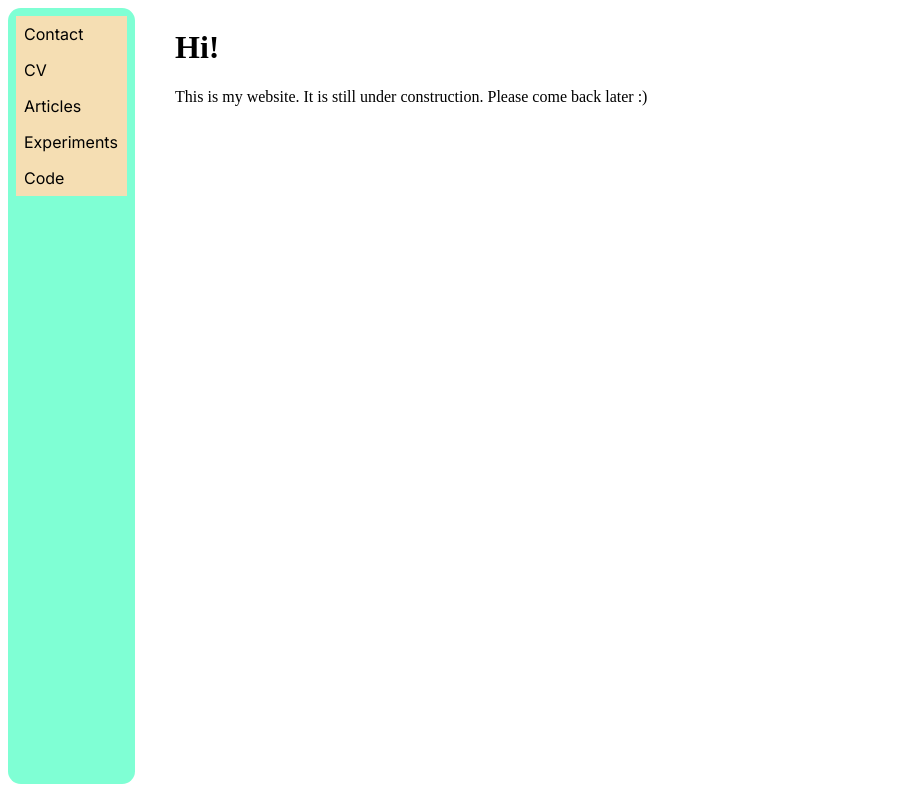
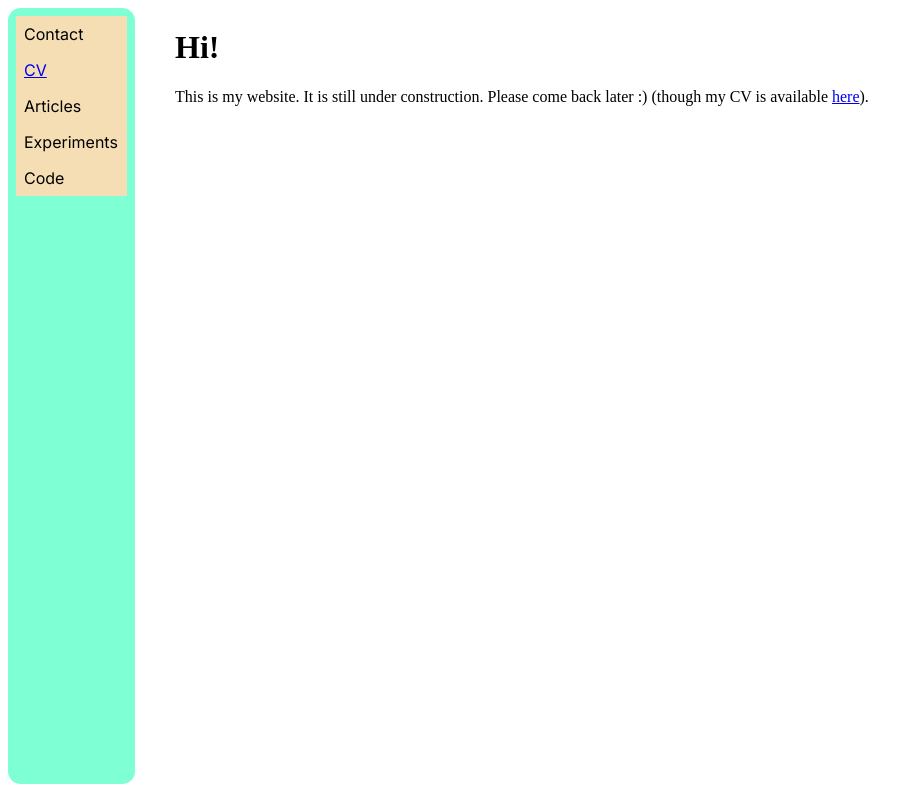
Before and after one commit to acochard/acochard.github.io, a plain HTML site: page index.html in a window 1280 px wide. Shown: the whole page, without its empty margins (0-919 px from the left). Drawn offline with Linux system fonts and the light colour scheme.

Commit message:
Added CV

```diff
--- a/index.html
+++ b/index.html
@@ -19,14 +19,14 @@
 
         <div id="leftPanel" class="navbar">
             <div class="nav_item">Contact</div>
-            <div class="nav_item">CV</div>
+            <div class="nav_item"><a href="CV_2026_COCHARD.pdf">CV</a></div>
             <div class="nav_item">Articles</div>
             <div class="nav_item">Experiments</div>
             <div class="nav_item">Code</div>
         </div>
         <div id="rightPanel" class="main_content">
             <h1>Hi!</h1>
-            <p>This is my website. It is still under construction. Please come back later :)</p>
+            <p>This is my website. It is still under construction. Please come back later :) (though my CV is available <a href="CV_2026_COCHARD.pdf">here</a>).</p>
         </div>
 
     </div>
```
Also changed, not shown: 1 other file.
